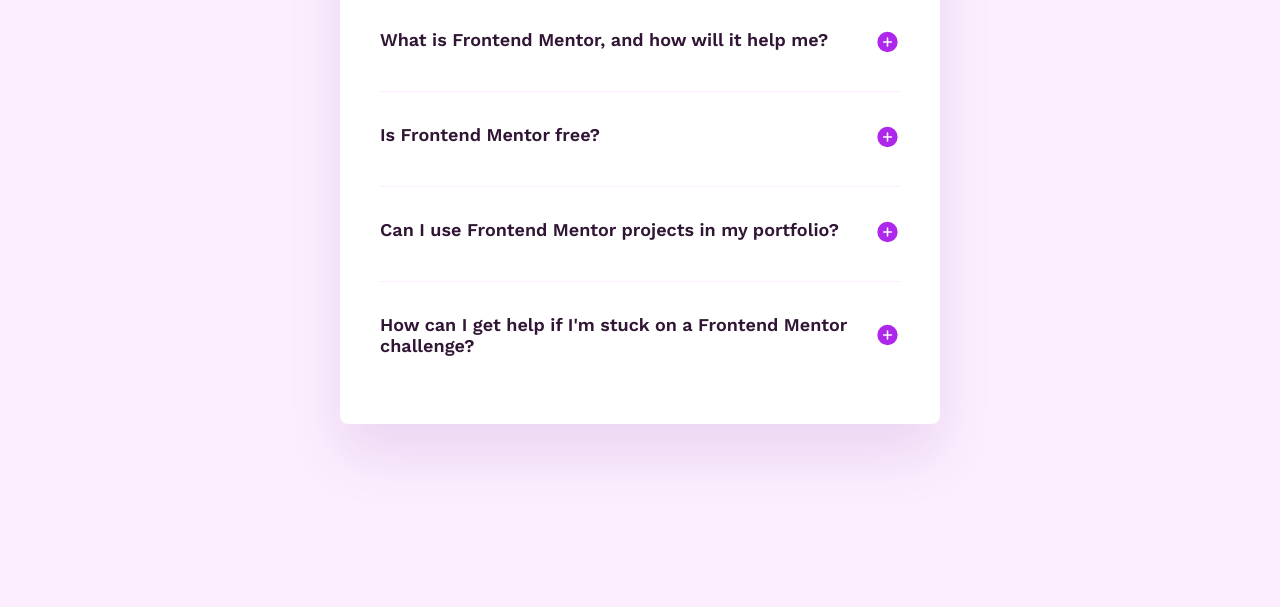
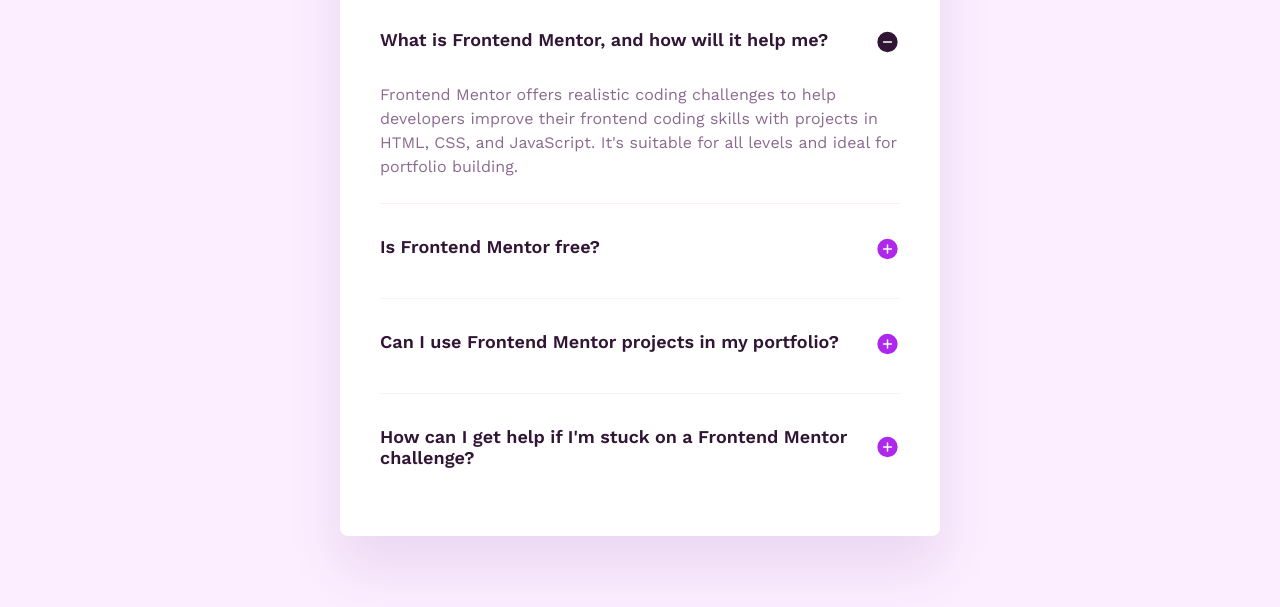
Before and after one commit to NoonPanirSabzi/faq-accordion, a plain HTML site: page index.html in a window 1280 px wide. Shown: the part 297-904 px from the top of the page. Before the commit the page ends 865 px from the top, so only its background shows below. Drawn offline with nearby package versions, Linux system fonts and the light colour scheme.

Commit message:
fix: first question not open in first load

```diff
--- a/index.html
+++ b/index.html
@@ -44,9 +44,9 @@
         <div class="q-container">
           <div class="question">
             <h2>What is Frontend Mentor, and how will it help me?</h2>
-            <img src="assets/images/icon-plus.svg" alt="open icon" class="toggle-icon" />
+            <img src="assets/images/icon-minus.svg" alt="open icon" class="toggle-icon" />
           </div>
-          <p class="hide answer">
+          <p class="answer">
             Frontend Mentor offers realistic coding challenges to help
             developers improve their frontend coding skills with projects in
             HTML, CSS, and JavaScript. It's suitable for all levels and ideal
--- a/script.js
+++ b/script.js
@@ -7,7 +7,7 @@ const questions = [...document.querySelectorAll(".q-container")].map(
   })
 );
 
-let activeQuestion = null;
+let activeQuestion = 0;
 
 const toggleAnswer = (questionObj, show) => {
   if (show) {
--- a/style.css
+++ b/style.css
@@ -25,7 +25,7 @@ h2 {
   color: var(--color-heading);
 }
 
-p {
+.answer {
   font-size: clamp(0.875rem, 2.08vw, 1rem);
   line-height: 1.5;
   font-weight: 400;
```
